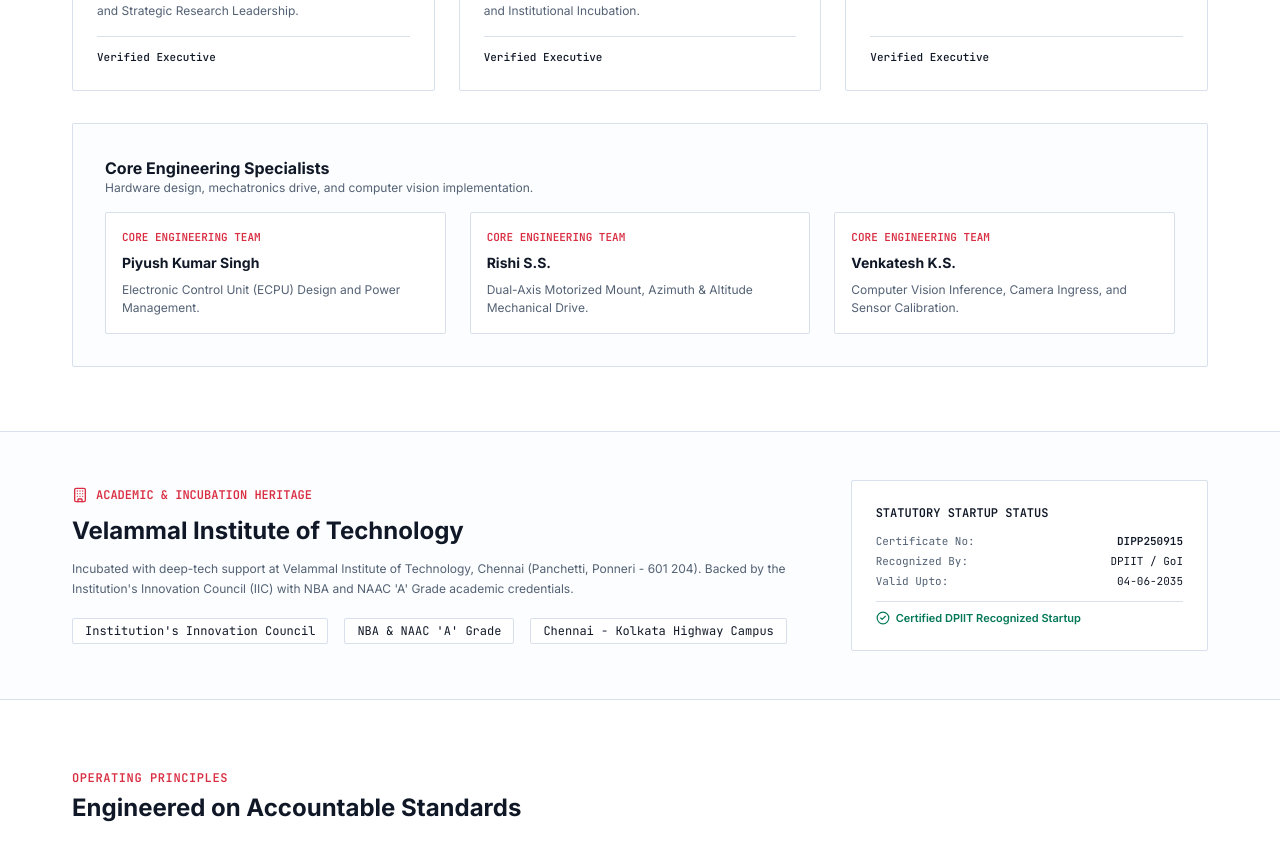
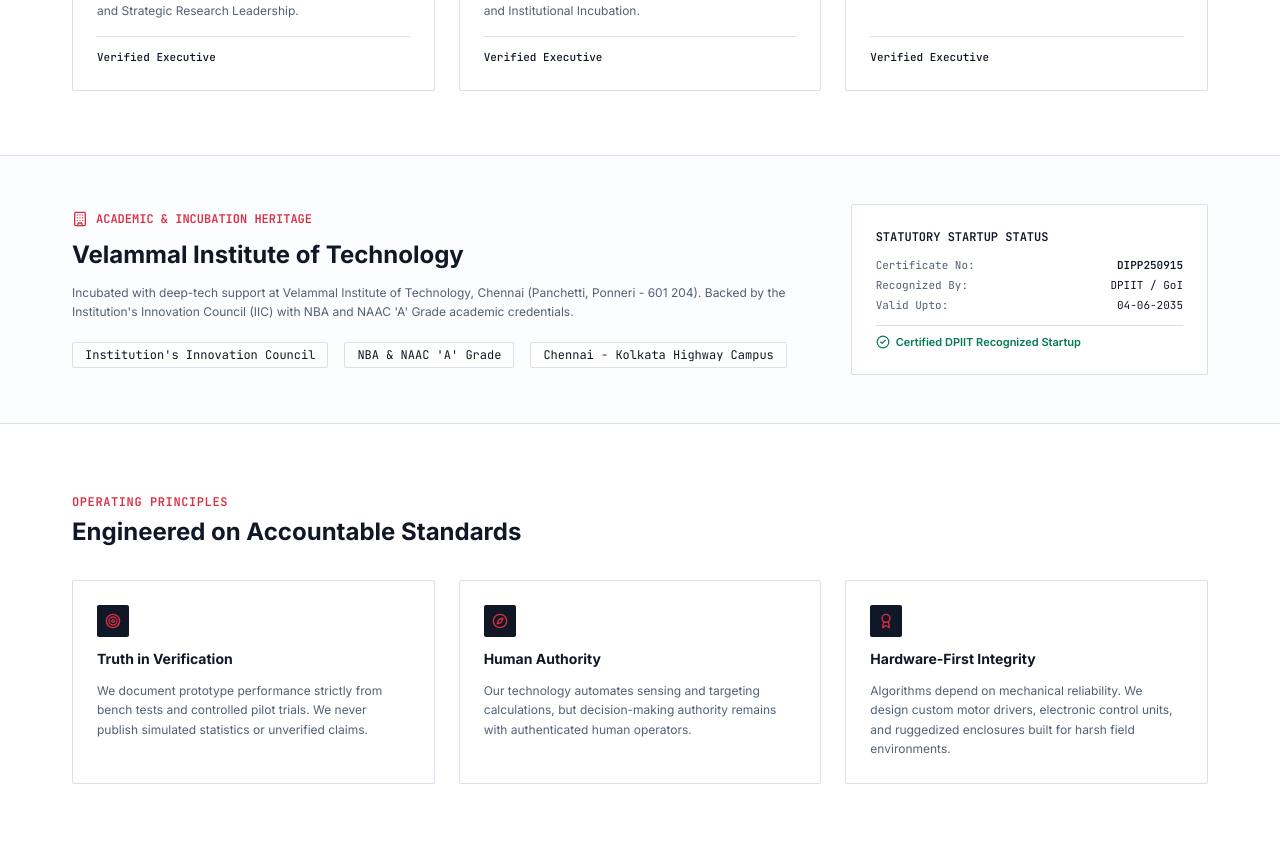
Before and after one commit to fahad2327/HATAK-R, a React (Vite) app: page /about in a window 1280 px wide. Shown: the part 1320-2173 px from the top of the page. Built offline with nearby package versions, Linux system fonts and the light colour scheme.

Commit message:
chore: remove core engineers specialists names from public about page and content registry

```diff
--- a/src/data/approvedContent.ts
+++ b/src/data/approvedContent.ts
@@ -103,23 +103,6 @@
   }
 ];
 
-export const CORE_ENGINEERING_TEAM: TeamMember[] = [
-  {
-    name: 'Piyush Kumar Singh',
-    role: 'Core Engineering Team',
-    focus: 'Electronic Control Unit (ECPU) Design and Power Management.'
-  },
-  {
-    name: 'Rishi S.S.',
-    role: 'Core Engineering Team',
-    focus: 'Dual-Axis Motorized Mount, Azimuth & Altitude Mechanical Drive.'
-  },
-  {
-    name: 'Venkatesh K.S.',
-    role: 'Core Engineering Team',
-    focus: 'Computer Vision Inference, Camera Ingress, and Sensor Calibration.'
-  }
-];
 
 export const CAPABILITIES: CapabilityItem[] = [
   {
--- a/src/pages/AboutPage.tsx
+++ b/src/pages/AboutPage.tsx
@@ -10,7 +10,6 @@
   ROADMAP_MILESTONES,
   COMPANY_METADATA,
   LEADERSHIP_TEAM,
-  CORE_ENGINEERING_TEAM,
 } from '../data/approvedContent';
 
 export const AboutPage: React.FC = () => {
@@ -139,37 +138,6 @@
                 </div>
               </div>
             ))}
-          </div>
-
-          {/* Core Engineering Members */}
-          <div className="border border-brand-border rounded-sm bg-brand-cool-grey-light/30 p-6 md:p-8">
-            <div className="mb-4">
-              <h3 className="text-base font-bold text-brand-navy">
-                Core Engineering Specialists
-              </h3>
-              <p className="text-xs text-brand-slate">
-                Hardware design, mechatronics drive, and computer vision implementation.
-              </p>
-            </div>
-
-            <div className="grid grid-cols-1 md:grid-cols-3 gap-6">
-              {CORE_ENGINEERING_TEAM.map((eng, idx) => (
-                <div
-                  key={idx}
-                  className="p-4 bg-white border border-brand-border rounded-sm space-y-2"
-                >
-                  <span className="text-[11px] font-mono text-brand-red uppercase font-semibold block">
-                    {eng.role}
-                  </span>
-                  <h4 className="font-bold text-sm text-brand-navy">
-                    {eng.name}
-                  </h4>
-                  <p className="text-xs text-brand-slate leading-normal">
-                    {eng.focus}
-                  </p>
-                </div>
-              ))}
-            </div>
           </div>
         </Container>
       </section>
```
